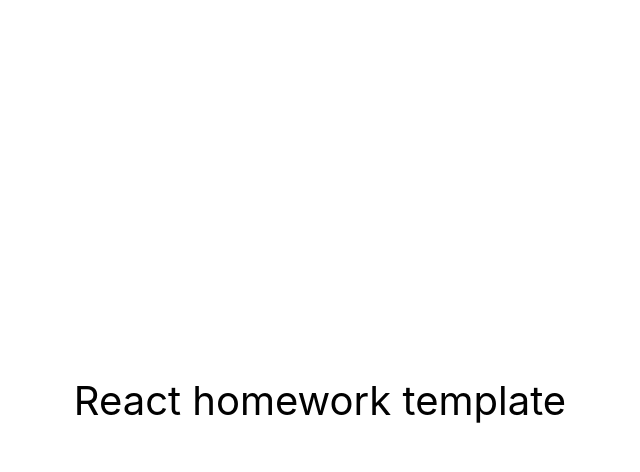
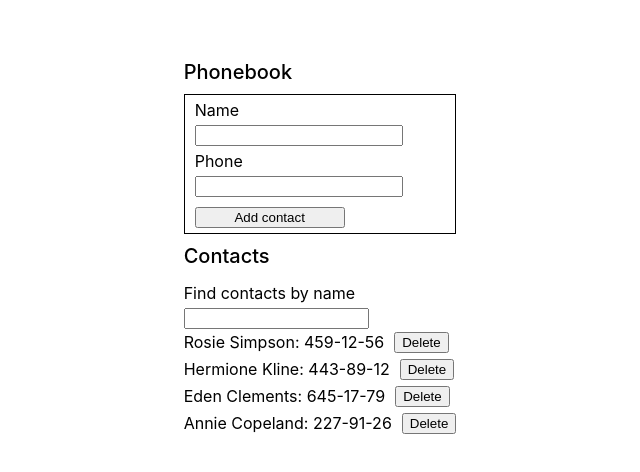
Before and after one commit to partizanen69/goit-react-woolf-hw-07-phonebook, a React (Create React App) app: page / in a window 1280 px wide. Shown: the top 472 px of the page, without its empty margins (320-960 px from the left). Built offline with nearby package versions, Linux system fonts and the light colour scheme.

Commit message:
homework ready

```diff
--- a/package.json
+++ b/package.json
@@ -2,14 +2,16 @@
   "name": "react-homework-template",
   "version": "0.1.0",
   "private": true,
-  "homepage": "https://goitacademy.github.io/react-homework-template/",
+  "homepage": "https://partizanen69.github.io/goit-react-woolf-hw-02-phonebook/",
   "dependencies": {
     "@testing-library/jest-dom": "^5.16.3",
     "@testing-library/react": "^12.1.4",
     "@testing-library/user-event": "^13.5.0",
+    "nanoid": "^5.0.5",
     "react": "^18.1.0",
     "react-dom": "^18.1.0",
     "react-scripts": "5.0.1",
+    "styled-components": "^6.1.8",
     "web-vitals": "^2.1.3"
   },
   "scripts": {
--- /dev/null
+++ b/src/components/AddContactForm/AddContactForm.jsx
@@ -0,0 +1,77 @@
+import { Component } from 'react';
+import { AddContactFormStyled } from './AddContactForm.styled';
+import { nanoid } from 'nanoid';
+
+export class AddContactForm extends Component {
+  state = {
+    name: '',
+    number: '',
+  };
+  nameInputId = nanoid();
+  phoneInputId = nanoid();
+
+  handleChange = e => {
+    this.setState({ [e.target.name]: e.target.value.trim() });
+  };
+
+  handleSubmit = e => {
+    e.preventDefault();
+    const { name, number } = this.state;
+
+    if (!name) {
+      alert('name can not be empty');
+      return;
+    }
+
+    if (!number) {
+      alert('number can not be empty');
+      return;
+    }
+
+    this.props.onSubmit({
+      name,
+      number,
+      onSuccess: () => {
+        this.setState({ name: '', number: '' });
+      },
+    });
+  };
+
+  render() {
+    return (
+      <AddContactFormStyled>
+        <label htmlFor={this.nameInputId}>
+          Name
+          <input
+            type="text"
+            name="name"
+            pattern="^[a-zA-Zа-яА-Я]+(([' -][a-zA-Zа-яА-Я ])?[a-zA-Zа-яА-Я]*)*$"
+            title="Name may contain only letters, apostrophe, dash and spaces. For example Adrian, Jacob Mercer, Charles de Batz de Castelmore d'Artagnan"
+            onChange={this.handleChange}
+            value={this.state.name}
+            required
+          />
+        </label>
+        <label htmlFor={this.phoneInputId}>
+          Phone
+          <input
+            type="tel"
+            name="number"
+            pattern="\+?\d{1,4}?[-.\s]?\(?\d{1,3}?\)?[-.\s]?\d{1,4}[-.\s]?\d{1,4}[-.\s]?\d{1,9}"
+            title="Phone number must be digits and can contain spaces, dashes, parentheses and can start with +"
+            onChange={this.handleChange}
+            value={this.state.number}
+            required
+          />
+        </label>
+        <button
+          type="button"
+          className="add-contact-btn"
+          onClick={this.handleSubmit}
+        >
+          Add contact
+        </button>
+      </AddContactFormStyled>
+    );
+  }
+}
--- /dev/null
+++ b/src/components/AddContactForm/AddContactForm.styled.js
@@ -0,0 +1,24 @@
+import styled from 'styled-components';
+
+export const AddContactFormStyled = styled.div`
+  border: 1px solid black;
+  padding: 5px 10px;
+  display: flex;
+  flex-direction: column;
+
+  label {
+    display: flex;
+    flex-direction: column;
+    font-size: 16px;
+  }
+
+  input {
+    margin: 5px 0;
+    width: 200px;
+  }
+
+  .add-contact-btn {
+    width: 150px;
+    margin-top: 5px;
+  }
+`;
--- a/src/components/App.jsx
+++ b/src/components/App.jsx
@@ -1,16 +1,69 @@
-export const App = () => {
-  return (
-    <div
-      style={{
-        height: '100vh',
-        display: 'flex',
-        justifyContent: 'center',
-        alignItems: 'center',
-        fontSize: 40,
-        color: '#010101'
-      }}
-    >
-      React homework template
-    </div>
-  );
-};
+import { Component } from 'react';
+import { AddContactForm } from './AddContactForm/AddContactForm';
+import { nanoid } from 'nanoid';
+import { AppStyled } from './App.styled';
+import { ContactList } from './ContactList/ContactList';
+import { Filter } from './Filter/Filter';
+
+export class App extends Component {
+  state = {
+    // contacts: [],
+    contacts: [
+      { id: 'id-1', name: 'Rosie Simpson', number: '459-12-56' },
+      { id: 'id-2', name: 'Hermione Kline', number: '443-89-12' },
+      { id: 'id-3', name: 'Eden Clements', number: '645-17-79' },
+      { id: 'id-4', name: 'Annie Copeland', number: '227-91-26' },
+    ],
+    filter: '',
+  };
+
+  addNewContact = ({ name, number, onSuccess }) => {
+    const idx = this.state.contacts.findIndex(c => c.name === name);
+    if (idx > -1) {
+      alert(`${name} is already in contacts`);
+      return;
+    }
+
+    const newContact = {
+      id: nanoid(),
+      name,
+      number,
+    };
+
+    this.setState({
+      contacts: [...this.state.contacts, newContact],
+    });
+
+    onSuccess();
+  };
+
+  deleteContact = id => {
+    const newContacts = this.state.contacts.filter(c => c.id !== id);
+    this.setState({ contacts: newContacts });
+  };
+
+  handleFilterChange = value => {
+    this.setState({ filter: value });
+  };
+
+  render() {
+    return (
+      <AppStyled>
+        <div className="container">
+          <h2 className="chapter-name">Phonebook</h2>
+          <AddContactForm onSubmit={this.addNewContact} />
+          <h2 className="chapter-name">Contacts</h2>
+          <Filter
+            value={this.state.filter}
+            handleChange={this.handleFilterChange}
+          />
+          <ContactList
+            contacts={this.state.contacts}
+            filter={this.state.filter}
+            deleteContact={this.deleteContact}
+          />
+        </div>
+      </AppStyled>
+    );
+  }
+}
--- /dev/null
+++ b/src/components/App.styled.js
@@ -0,0 +1,19 @@
+import styled from 'styled-components';
+
+export const AppStyled = styled.div`
+  padding-top: 50px;
+  height: 100vh;
+  display: flex;
+  flex-direction: column;
+  justify-content: start;
+  align-items: center;
+  font-size: 40px;
+  color: #010101;
+
+  .chapter-name {
+    font-size: 20px;
+    margin: 0;
+    padding: 10px 0;
+    font-weight: 500;
+  }
+`;
--- /dev/null
+++ b/src/components/ContactList/ContactList.jsx
@@ -0,0 +1,27 @@
+import { ContactListStyled } from './ContactList.styled';
+
+export const ContactList = ({ contacts, filter, deleteContact }) => {
+  const filteredContacts = contacts.filter(c =>
+    c.name.toLowerCase().includes(filter)
+  );
+
+  return (
+    <ContactListStyled>
+      {filteredContacts && filteredContacts.length > 0 && (
+        <ul>
+          {filteredContacts.map(contact => {
+            const { name, number, id } = contact;
+            return (
+              <li key={id}>
+                <span>
+                  {name}: {number}{' '}
+                </span>
+                <button onClick={() => deleteContact(id)}>Delete</button>
+              </li>
+            );
+          })}
+        </ul>
+      )}
+    </ContactListStyled>
+  );
+};
--- /dev/null
+++ b/src/components/ContactList/ContactList.styled.js
@@ -0,0 +1,16 @@
+import styled from 'styled-components';
+
+export const ContactListStyled = styled.div`
+  ul {
+    padding: 0;
+    margin: 0;
+
+    li {
+      font-size: 16px;
+      padding: 3px 0;
+
+      display: flex;
+      gap: 10px;
+    }
+  }
+`;
--- /dev/null
+++ b/src/components/Filter/Filter.jsx
@@ -0,0 +1,14 @@
+import { FilterStyled } from './Filter.styled';
+
+export const Filter = ({ value, handleChange }) => {
+  return (
+    <FilterStyled>
+      <p className="title">Find contacts by name</p>
+      <input
+        type="text"
+        value={value}
+        onChange={e => handleChange(e.target.value)}
+      />
+    </FilterStyled>
+  );
+};
--- /dev/null
+++ b/src/components/Filter/Filter.styled.js
@@ -0,0 +1,13 @@
+import styled from 'styled-components';
+
+export const FilterStyled = styled.div`
+  display: flex;
+  flex-direction: column;
+  align-items: start;
+
+  .title {
+    font-size: 16px;
+    padding: 5px 0;
+    margin: 0;
+  }
+`;
```
Also changed, not shown: 1 other file (tests, documents, lock files or other folders).
